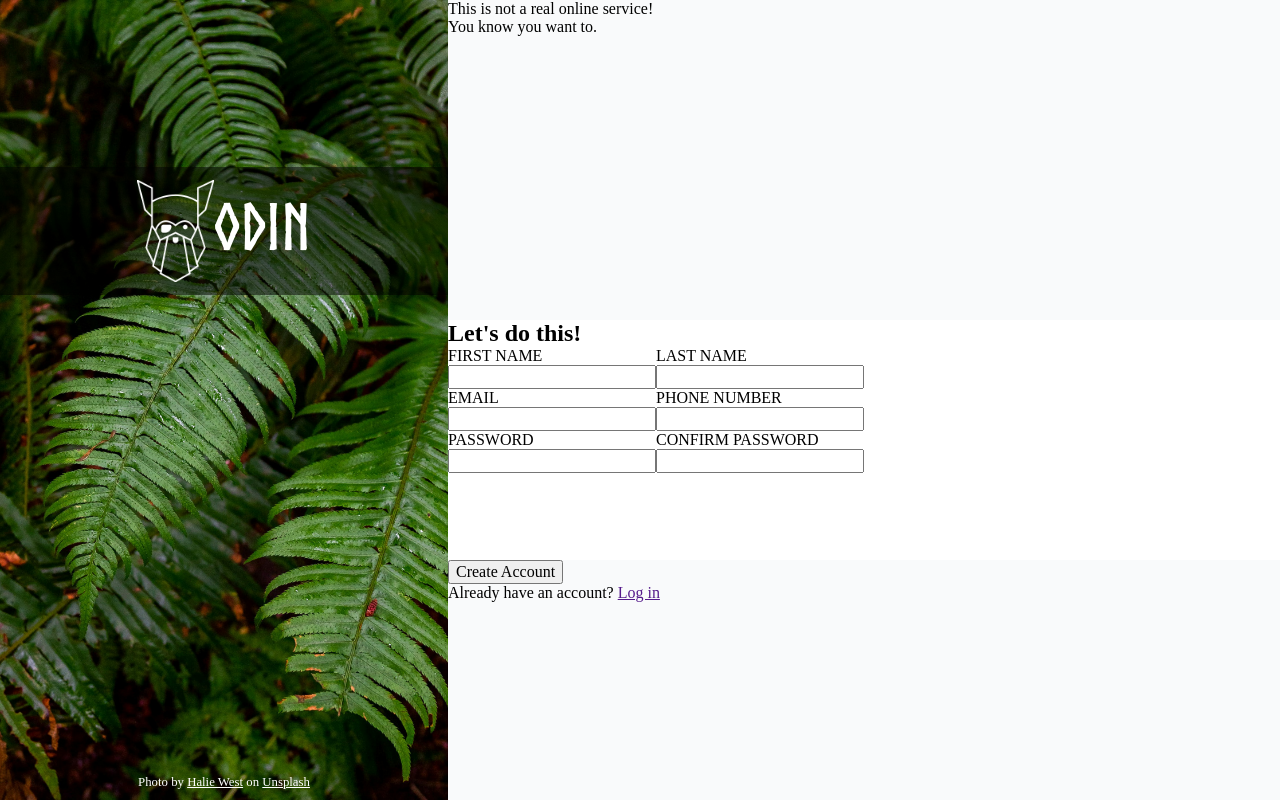
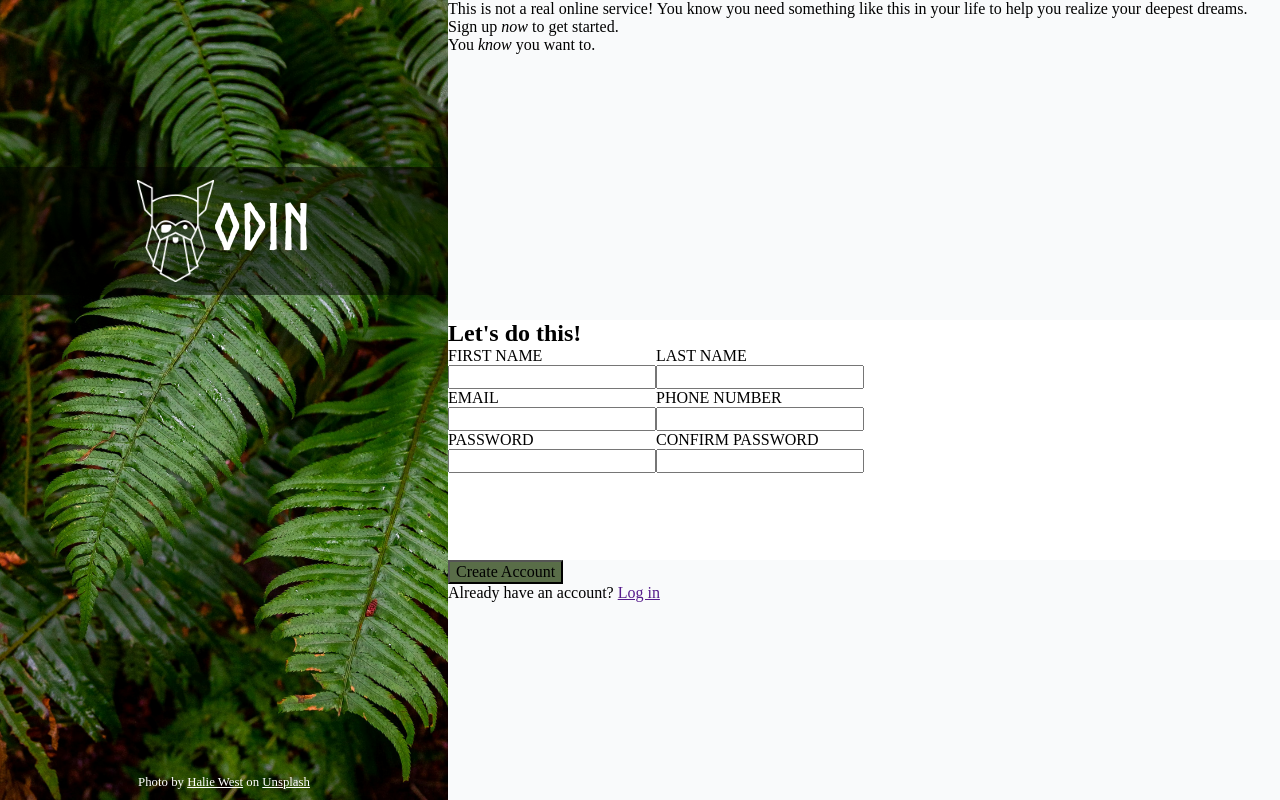
Before and after one commit to THRILLH/odin-sign-up-form, a plain HTML site: page index.html in a window 1280 px wide. Drawn offline with Linux system fonts and the light colour scheme.

Commit message:
Add text to right top and correct button color

```diff
--- a/index.html
+++ b/index.html
@@ -16,8 +16,9 @@
     </div>
     <div class="right">
         <div class="right-top">
-            <p>This is not a real online service!</p>
-            <p>You know you want to.</p>
+            <p>This is not a real online service! You know you need something like this in your life to help you realize your deepest dreams.</p>
+            <p>Sign up <em>now</em> to get started.</p>
+            <p>You <em>know</em> you want to.</p>
         </div>
         <form action="">
             <div class="right-mid">
--- a/style.css
+++ b/style.css
@@ -18,10 +18,6 @@ input, button, textarea, select {
     font: inherit;
   }
 
-/* Color for button */
-.foo {
-color: #596D48
-}
 
 /* Colors for input border */
 .border {
@@ -122,3 +118,7 @@ body {
     display: flex;
     flex-direction: column;
 }
+
+button {
+    background-color: #596D48;
+}
```
